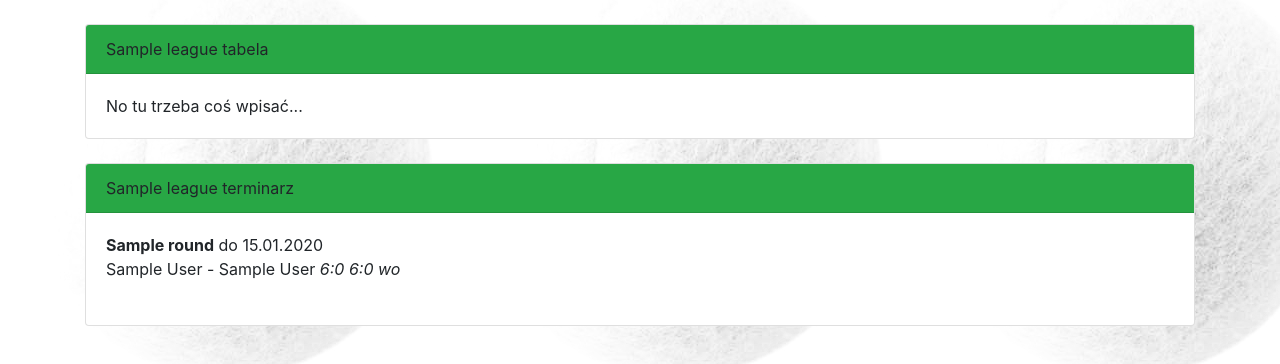
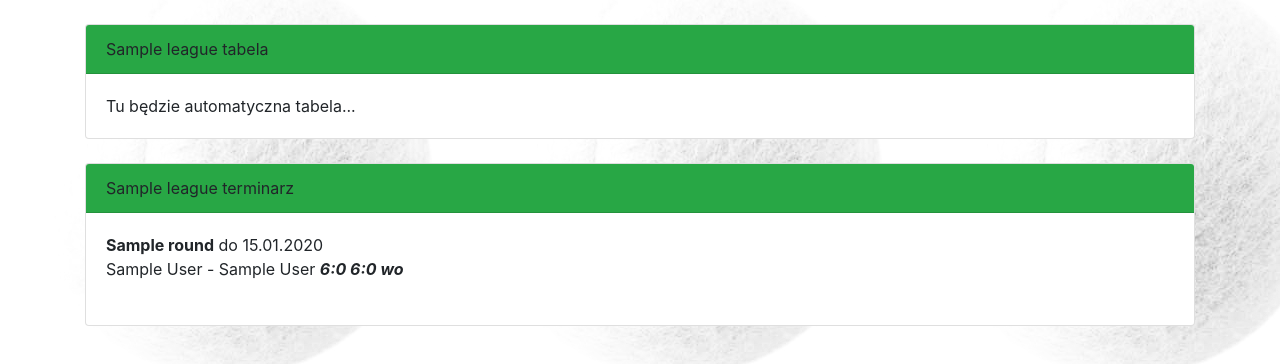
Before and after one commit to trzcinskipiotr/ideasport, a Django app: page /liga/1/ in a window 1280 px wide. Shown: the part 56-420 px from the top of the page. Run offline with Django 3.2, Linux system fonts and the light colour scheme; tables that the repository leaves empty hold one stand-in row (values such as "Sample post"); parts of the project's set-up code (start-up, migrations or seed data) failed here and were passed over; some libraries are stand-ins or nearby versions.

Commit message:
Drobne poprawki

```diff
--- a/ideasport_app/admin.py
+++ b/ideasport_app/admin.py
@@ -25,7 +25,7 @@ class PlayerFilter(SimpleListFilter):
     parameter_name = 'player'
 
     def lookups(self, request, model_admin):
-        players = User.objects.all()
+        players = User.objects.all().order_by('last_name')
         return [(player.id, '{} {}'.format(player.last_name, player.first_name)) for player in players]
 
     def queryset(self, request, queryset):
--- a/ideasport_app/templates/league.html
+++ b/ideasport_app/templates/league.html
@@ -6,7 +6,7 @@
     {{ league.name }} tabela
   </div>
   <div class="card-body">
-    No tu trzeba coś wpisać...
+    Tu będzie automatyczna tabela...
   </div>
 </div>
 <br>
@@ -21,7 +21,7 @@
       <br>
       {% for match in round.match_set.all %}
         {{ match.player1.first_name }} {{ match.player1.last_name }} - {{ match.player2.first_name }} {{ match.player2.last_name }}
-        <i>{{ match.print_result }}</i>
+        <i><b>{{ match.print_result }}</b></i>
         <br>
       {% endfor %}
       <br>
```
